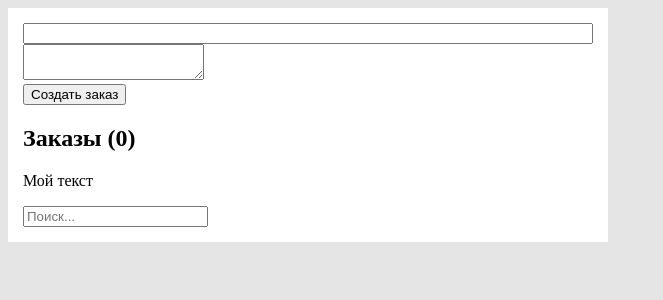
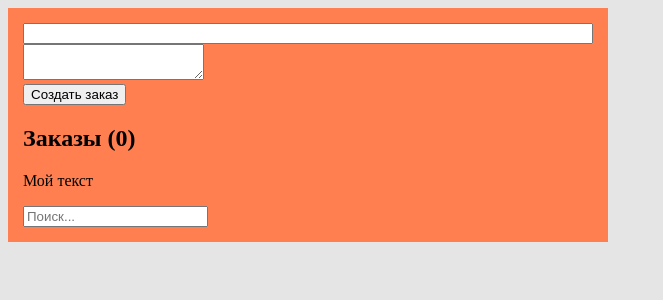
Before and after one commit to Don-Mihai/react-project-02, a React (Create React App) app: page / in a window 1280 px wide. Shown: the top 300 px of the page, without its empty margins (0-663 px from the left). Built offline with nearby package versions, Linux system fonts and the light colour scheme.

Commit message:
[feat] order_bcg

```diff
--- a/src/components/CreateOrder/CreateOrder.css
+++ b/src/components/CreateOrder/CreateOrder.css
@@ -1,10 +1,9 @@
 .order {
-    width: 600px;
-    padding: 15px;
-    background-color: #fff;
-
+  width: 600px;
+  padding: 15px;
+  background-color: coral;
 }
 
 .order__input-name {
-    width: 100%;
+  width: 100%;
 }
```
